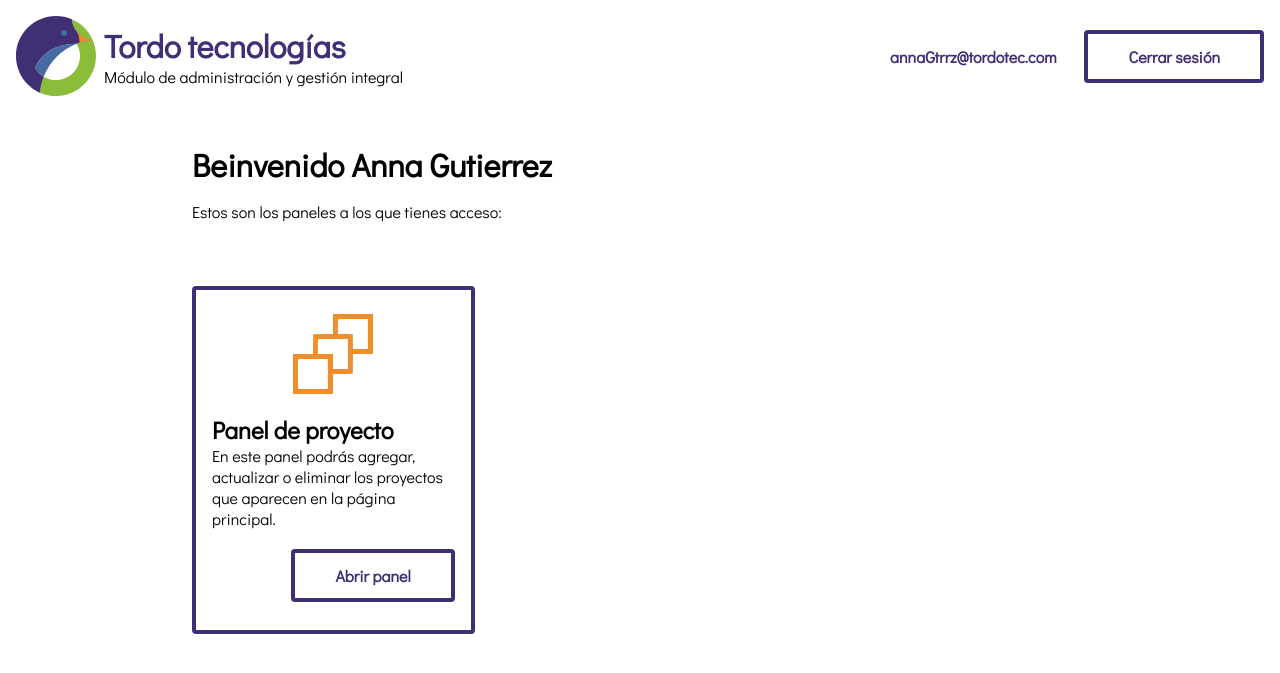
After one commit to LordSinSentido/tordo-project, a PHP site: page /inicio.html in a window 1280 px wide. The commit adds this page. Shown: the top 673 px of the page. Run offline with PHP 8.4, Linux system fonts and the light colour scheme.

Commit message:
Creación de nuevos paneles

```diff
--- a/panel/css/panel.css
+++ b/panel/css/panel.css
@@ -12,14 +12,13 @@
 
 body{
     font-family: 'Didact Gothic', sans-serif;
-    background: #eee;
 }
 
 nav{
-    display: grid;
-    grid-template-columns: 1fr 1fr;
-    column-gap: 0.5em;
+    display: flex;
+    flex-direction: column;
     margin: 1em 0em;
+    align-items: center;
     align-self: center;
 }
 
@@ -133,6 +132,7 @@ button{
 }
 
 .boton{
+    width: fit-content;
     display: block;
     background: none;
     padding: 0.75em 1.5em;
@@ -180,8 +180,8 @@ button{
     max-height: auto;
 }
 
-.iconos{
-    width: 5em;
+.icono{
+    height: 5em;
 }
 
 .grid{
@@ -206,114 +206,41 @@ button{
     transition: 0.2s;
 }
 
-.toastIcono{
-    align-self: center;
-    margin-bottom: 1em;
+.toastCuerpo{
+    margin: 0.5em 0em;
 }
 
-.toastEnlace{
-    color: var(--color_enfasis);
-    font-weight: bold;
-    cursor: pointer;
-    text-decoration: none;
-}
-
-.card{
-    display: flex;
-    flex-direction: column;
-    overflow: hidden;
-    border: 0.25em solid var(--color_oscuro);
-    border-radius: 0.25em;
-    transition: 0.2s;
-}
-
-.card:hover{
-    border: 0.25em solid var(--color_realce);
-    transition: 0.2s;
-}
-
-.cardImg > img{
-    width: 100%;
-}
-
-.cardTitulo {
-    font-size: 1.2em;
-}
-
-.cardCuerpo {
-    padding: 0em 1.5em;
-    margin-top: 1em;
-}
-
-.cardPie {
+.toastBotonera{
     display: flex;
     flex-direction: column;
     flex: 1;
     justify-content: flex-end;
     align-items: flex-end;
-    padding: 0em 1.5em;
-    margin: 1em 0em;
+    margin: 0.5em 0em;
 }
 
-.modalContenedor{
-    position: fixed;
-    visibility: hidden;
-    display: flex;
-    justify-content: center;
-    align-items: center;
-    width: 100%;
-    height: 100%;
-    background: rgba(0,0,0,0.75);
+.toastIcono{
+    align-self: center;
+    margin: 0.5em 0em;
 }
 
-.modal{
-    display: grid;
-    grid-template-columns: 1fr;
-    width: 100%;
-    height: 100%;
-    background: white;
-    border-radius: 0.25em;
-    overflow: auto;
+.toastTitulo{
+    font-size: 1.5em;
+    font-weight: bold;
 }
 
-.modalContenido{
-    padding: 5vh 5vw;
-}
-
-.modalCuerpo{
-    padding: 0em 1em;
-}
-
-.modalSubtitulo{
-    margin-top: 1em;
-    color: var(--color_enfasis);
-}
-
-.modalPie{
-    display: flex;
-    flex: 1;
-    justify-content: flex-end;
-    align-items: flex-end;
-    margin-top: 1em;
-}
-
-.gallery-cell {
-    width: 66%;
-    height: 25vh;
-    margin-right: 10px;
-    counter-increment: gallery-cell;
-    display: flex;
-    justify-content: center;
-    overflow: hidden;
-}
-
-.flickity-page-dots{
-    visibility: hidden;
-}
-
-/* cell number */
-.gallery-cell > img{
-    height: 100%;
+#usuario{
+    width: fit-content;
+    display: block;
+    background: none;
+    padding: 0.75em 1.5em;
+    margin: 0.25em 0em;
+    text-align: right   ;
+    font-weight: bold;
+    text-decoration: none;
+    border: 0.25em solid white;
+    border-radius: 0.25em;
+    color: var(--color_oscuro);
 }
 
 #navegacion{
@@ -343,14 +270,9 @@ button{
     width: fit-content;
 }
 
-#copyright{
-    margin-top: 5em;
-    text-align: center;
-}
-
 @media screen and (min-width: 720px) {
     nav{
-        grid-template-columns: 1fr 1fr 1fr 1fr 1fr;
+        flex-flow: row;
     }
 
     section{
@@ -370,21 +292,6 @@ button{
         grid-template-columns: 1fr 1fr;
     }
 
-    .modalContenedor {
-        overflow: unset;
-    }
-
-    .modal{
-        width: 75vw;
-        max-height: 90vh;
-        min-height: auto;
-        box-shadow: 0em 0em 5em;
-    }
-
-    .modalCuerpo{
-        grid-template-columns: 1fr 1fr;
-    }
-
     .logotipo{
         display: flex;
         flex-flow: row;
@@ -392,10 +299,6 @@ button{
 
     .logotipo > div{
         text-align: left;
-    }
-
-    .gallery-cell{
-        height: 35vh;
     }
 }
 
@@ -408,16 +311,8 @@ button{
         padding: 1em 5vw;
     }
 
-    .modal{
-        width: 60vw;
-    }
-
     .grid{
         grid-template-columns: 1fr 1fr 1fr;
-    }
-
-    .gallery-cell{
-        height: 50vh;
     }
 }
 
--- /dev/null
+++ b/panel/inicio.html
@@ -0,0 +1,48 @@
+<!DOCTYPE html>
+<html lang="es-MX">
+<head>
+    <meta charset="UTF-8">
+    <meta name="viewport" content="width=device-width, initial-scale=1.0">
+    <title>Tordo | MAGI</title>
+    <link rel="shortcut icon" href="img/icons/logo.svg" type="image/svg+xml">
+    <link rel="stylesheet" href="css/panel.css">
+    <link href="https://fonts.googleapis.com/css2?family=Didact+Gothic&display=swap" rel="stylesheet">
+</head>
+<body>
+    <header>
+        <div id="navegacion">
+            <div class="logotipo">
+                <img id="logo" src="img/icons/logo.svg" alt="Logotipo">
+                <div>
+                    <h1>Tordo tecnologías</h1>
+                    <p>Módulo de administración y gestión integral</p>
+                </div>
+            </div>
+            <nav>
+                <p id="usuario">annaGtrrz@tordotec.com</p>
+                <a href="" class="boton">Cerrar sesión</a>
+            </nav>
+        </div>
+    </header>
+    <section>
+        <h2>Beinvenido Anna Gutierrez</h2>
+        <p>Estos son los paneles a los que tienes acceso:</p>
+    </section>
+    <section>
+        <div class="grid">
+            <div class="toast">
+                <div class="toastIcono">
+                    <img src="img/icons/projects.svg" alt="proyectos" class="icono">
+                </div>
+                <div class="toastCuerpo">
+                    <p class="toastTitulo">Panel de proyecto</p>
+                    <p>En este panel podrás agregar, actualizar o eliminar los proyectos que aparecen en la página principal.</p>
+                </div>
+                <div class="toastBotonera">
+                    <a href="proyectos.html" class="boton">Abrir panel</a>
+                </div>
+            </div>
+        </div>
+    </section>
+</body>
+</html>
```
Also changed, not shown: panel/maquinarias.html (added, +90 -0 lines), panel/README.md, panel/bolsaDeTrabajo.html (added), panel/clientes.html (added), panel/img/icons/back.svg (added), panel/img/icons/clients.svg (added), panel/img/icons/logo.svg (added), panel/img/icons/machine.svg (added), panel/img/icons/projects.svg (added), panel/img/icons/users.svg (added), panel/img/icons/work.svg (added), panel/index.html (added), panel/js/panel.ts (added), panel/php/maquinarias/agregarMaquinaria.php (renamed from panel/php/agregarMaquinaria.php), 2 more files.
